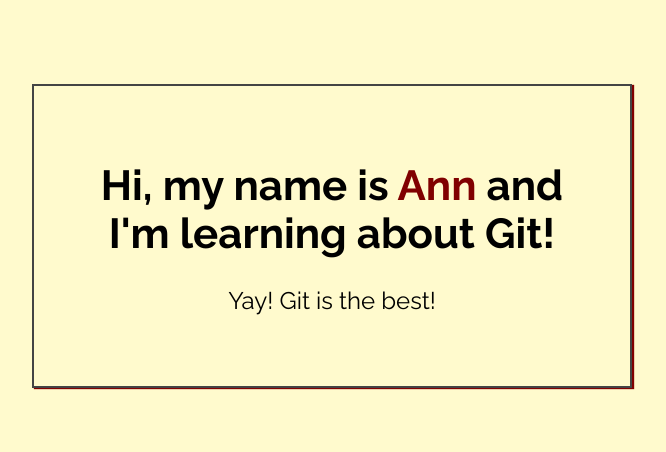
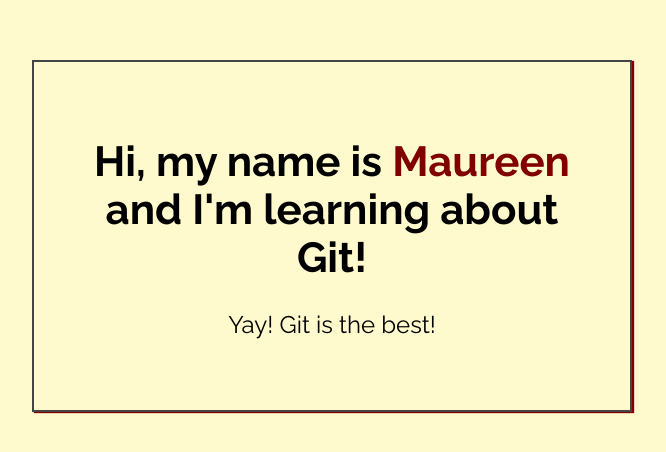
Before and after one commit to Gamradical/my-first-repo, a plain HTML site: page index.html in a window 1280 px wide. Shown: the part 164-616 px from the top of the page, without its empty margins (308-974 px from the left). Drawn offline with Linux system fonts and the light colour scheme.

Commit message:
Changed name in index.html

```diff
--- a/index.html
+++ b/index.html
@@ -14,7 +14,7 @@
 <body>
 
     <div class="greeting">
-        <h1>Hi, my name is <span class="highlight">Ann</span> and I'm learning about Git! </h1>
+        <h1>Hi, my name is <span class="highlight">Maureen</span> and I'm learning about Git! </h1>
 
         <p>Yay! Git is the best!</p>
     </div>
```
